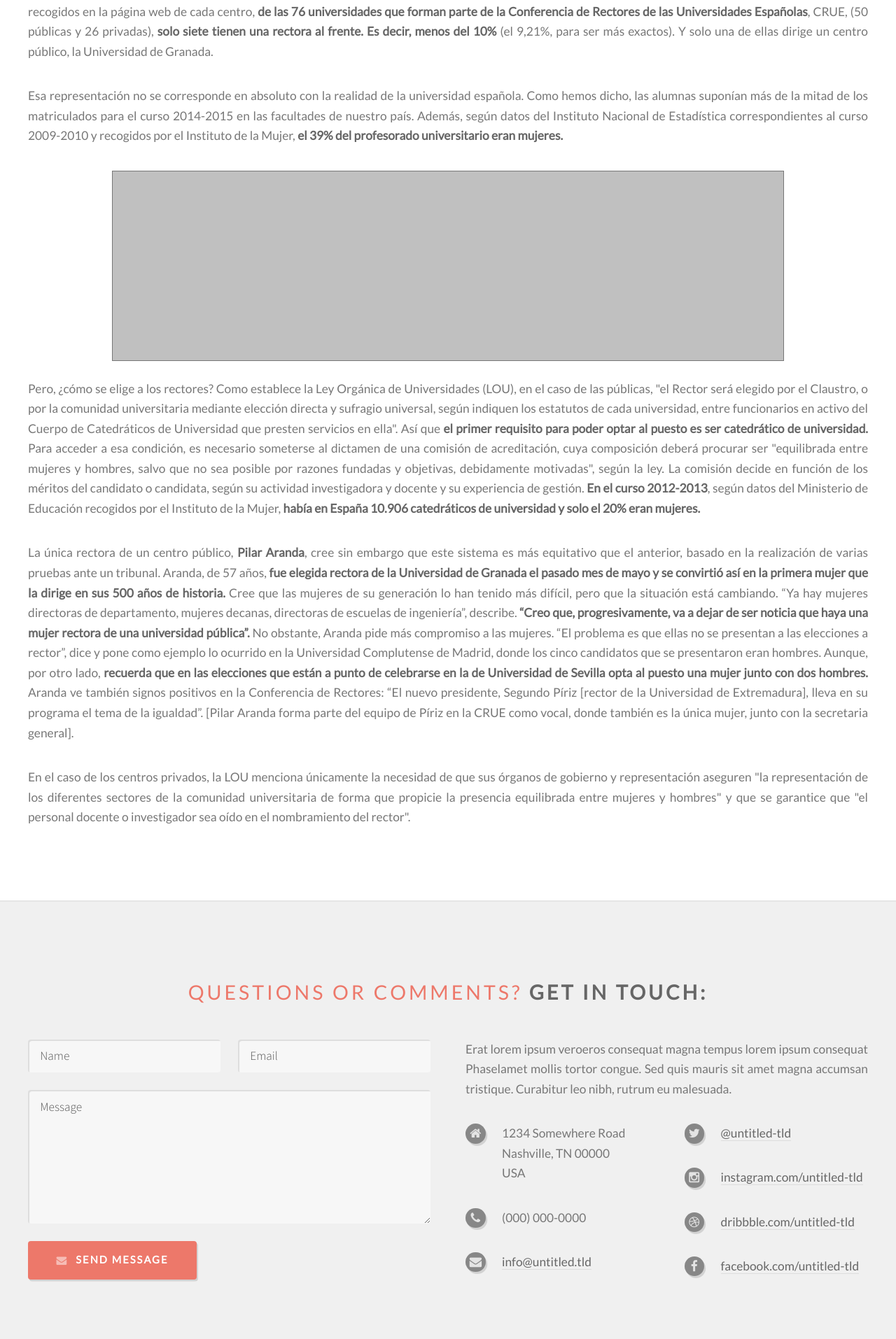
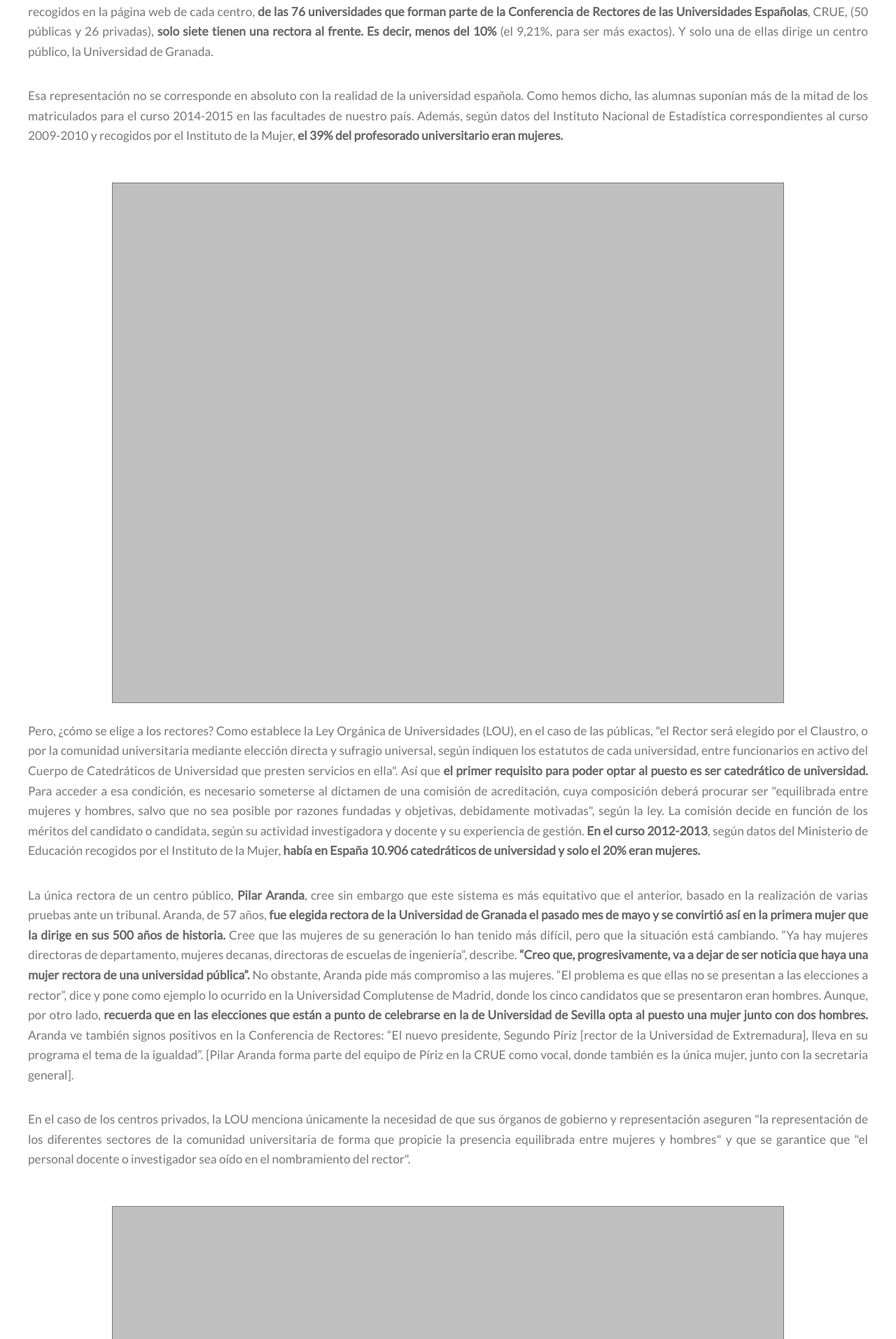
Before and after one commit to medialab-prado/3tpd-mapa-poder-femenino, a Jekyll site: the page built from academia/universidades.html, in a window 1280 px wide. Shown: the part 712-2626 px from the top of the page at 70% size. Built offline with Jekyll 4.4.1, drawn with Linux system fonts in a browser that asks for light colours.

Commit message:
Se agregaron las visualizaciones de academia

```diff
--- a/academia/universidades.html
+++ b/academia/universidades.html
@@ -9,7 +9,8 @@
 </header>
 <!-- Post -->
 <article class="box post">
-	<section class="subtitle">La rectoras no alcanzan el 9% en la universidad española</section>
+	<section class="subtitle">La rectoras no alcanzan el 9% en la
+		universidad española</section>
 	<section>
 		<p>
 			Cuando la exvicepresidenta Elena Salgado estudiaba Ingeniería
@@ -36,9 +37,9 @@
 			Según los datos recogidos en la página web de cada centro, <strong>de
 				las 76 universidades que forman parte de la Conferencia de Rectores
 				de las Universidades Españolas</strong>, CRUE, (50 públicas y 26 privadas), <strong>solo
-				siete tienen una rectora al frente. Es decir, menos del 10%</strong>
-			(el 9,21%, para ser más exactos). Y solo una de ellas dirige un
-			centro público, la Universidad de Granada.
+				siete tienen una rectora al frente. Es decir, menos del 10%</strong> (el
+			9,21%, para ser más exactos). Y solo una de ellas dirige un centro
+			público, la Universidad de Granada.
 		</p>
 		<p>
 			Esa representación no se corresponde en absoluto con la realidad de
@@ -49,23 +50,24 @@
 			recogidos por el Instituto de la Mujer, <strong>el 39% del
 				profesorado universitario eran mujeres.</strong>
 		</p>
-		<section class="visualization">
-		<div class='tableauPlaceholder' style='width: 80%; height: 270px;'>
+	</section>
+	<section class="visualization">
+		<div class='tableauPlaceholder' style='width: 80%; height: 742px;'>
 			<noscript>
 				<a href='#'><img alt=' '
-					src='https:&#47;&#47;public.tableau.com&#47;static&#47;images&#47;Ma&#47;Mapadelpoderfemenino-Mujeresenlasejecutivasdelospartidospolticos20042015&#47;Mujeresenlasejecutivasdelospartidospolticos2004-2015&#47;1_rss.png'
+					src='https:&#47;&#47;public.tableau.com&#47;static&#47;images&#47;El&#47;Elmapadelpoderfemenino-ProfesoradoUniversitario&#47;ConsolidadoProfesoradoUniversitario-2012-2013&#47;1_rss.png'
 					style='border: none' /></a>
 			</noscript>
-			<object class='tableauViz' width='100%' height='270'
+			<object class='tableauViz' width='100%' height='742'
 				style='display: none;'>
 				<param name='host_url' value='https%3A%2F%2Fpublic.tableau.com%2F' />
 				<param name='site_root' value='' />
 				<param name='name'
-					value='Mapadelpoderfemenino-Mujeresenlasejecutivasdelospartidospolticos20042015&#47;Mujeresenlasejecutivasdelospartidospolticos2004-2015' />
+					value='Elmapadelpoderfemenino-ProfesoradoUniversitario&#47;ConsolidadoProfesoradoUniversitario-2012-2013' />
 				<param name='tabs' value='no' />
 				<param name='toolbar' value='yes' />
 				<param name='static_image'
-					value='https:&#47;&#47;public.tableau.com&#47;static&#47;images&#47;Ma&#47;Mapadelpoderfemenino-Mujeresenlasejecutivasdelospartidospolticos20042015&#47;Mujeresenlasejecutivasdelospartidospolticos2004-2015&#47;1.png' />
+					value='https:&#47;&#47;public.tableau.com&#47;static&#47;images&#47;El&#47;Elmapadelpoderfemenino-ProfesoradoUniversitario&#47;ConsolidadoProfesoradoUniversitario-2012-2013&#47;1.png' />
 				<param name='animate_transition' value='yes' />
 				<param name='display_static_image' value='yes' />
 				<param name='display_spinner' value='yes' />
@@ -76,7 +78,8 @@
 				<param name='bootstrapWhenNotified' value='true' />
 			</object>
 		</div>
-		</section>
+	</section>
+	<section>
 		<p>
 			Pero, ¿cómo se elige a los rectores? Como establece la Ley Orgánica
 			de Universidades (LOU), en el caso de las públicas, "el Rector será
@@ -128,4 +131,34 @@
 			mujeres y hombres" y que se garantice que "el personal docente o
 			investigador sea oído en el nombramiento del rector".</p>
 	</section>
+
+	<section class="visualization">
+		<div class='tableauPlaceholder' style='width: 80%; height: 742px;'>
+				<noscript>
+					<a href='#'><img alt=' '
+						src='https:&#47;&#47;public.tableau.com&#47;static&#47;images&#47;El&#47;Elmapadelpoderfemenino-RectoresUniversidades&#47;RectoresUniversidadesCRUE2015&#47;1_rss.png'
+						style='border: none' /></a>
+				</noscript>
+				<object class='tableauViz' width='100%' height='742'
+					style='display: none;'>
+					<param name='host_url' value='https%3A%2F%2Fpublic.tableau.com%2F' />
+					<param name='site_root' value='' />
+					<param name='name'
+						value='Elmapadelpoderfemenino-RectoresUniversidades&#47;RectoresUniversidadesCRUE2015' />
+					<param name='tabs' value='no' />
+					<param name='toolbar' value='yes' />
+					<param name='static_image'
+						value='https:&#47;&#47;public.tableau.com&#47;static&#47;images&#47;El&#47;Elmapadelpoderfemenino-RectoresUniversidades&#47;RectoresUniversidadesCRUE2015&#47;1.png' />
+					<param name='animate_transition' value='yes' />
+					<param name='display_static_image' value='yes' />
+					<param name='display_spinner' value='yes' />
+					<param name='display_overlay' value='yes' />
+					<param name='display_count' value='yes' />
+					<param name='showVizHome' value='no' />
+					<param name='showTabs' value='y' />
+					<param name='bootstrapWhenNotified' value='true' />
+				</object>
+			</div>
+	</section>
+
 </article>
```
Also changed, not shown: academia/reales_academias.html (+8 -7 lines).
